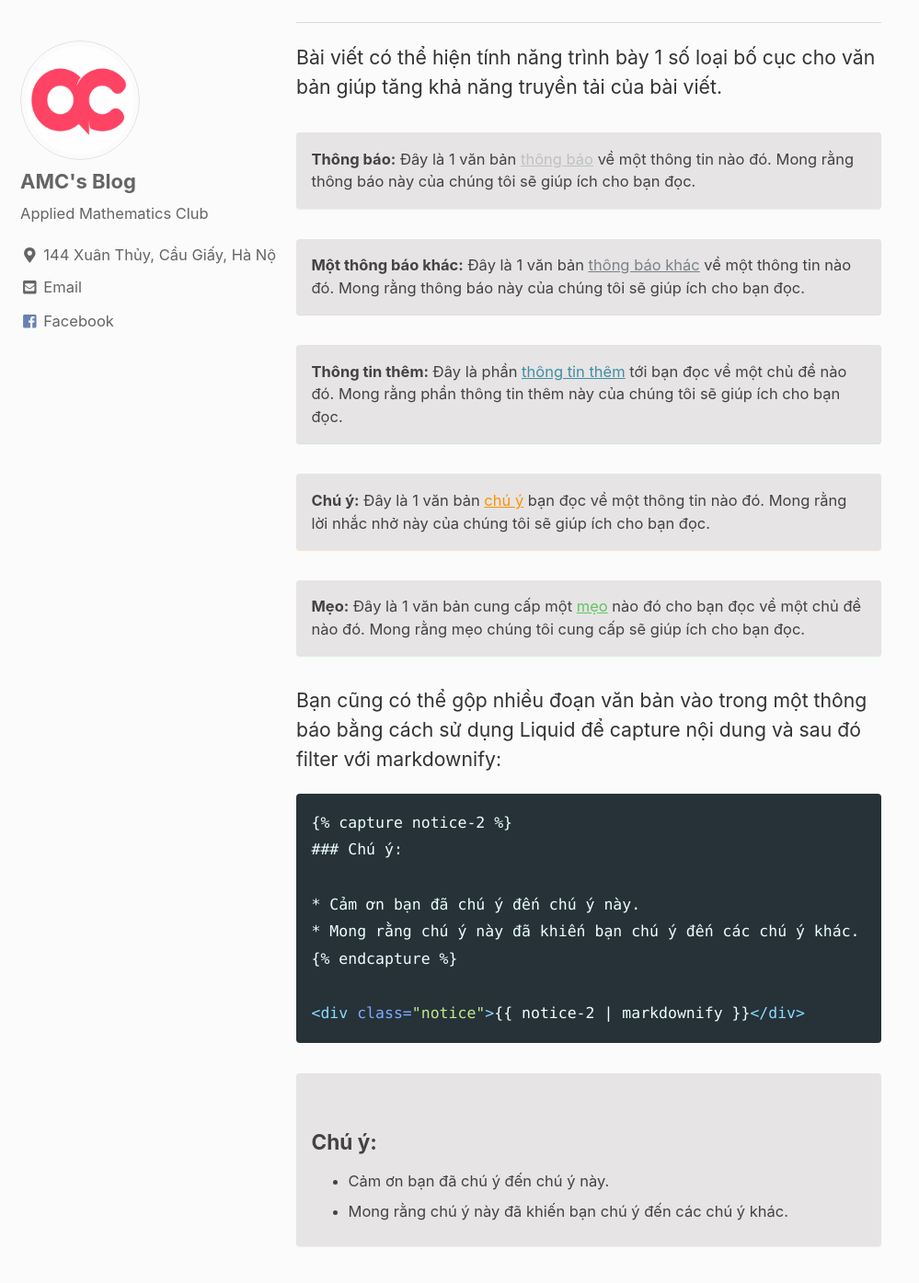
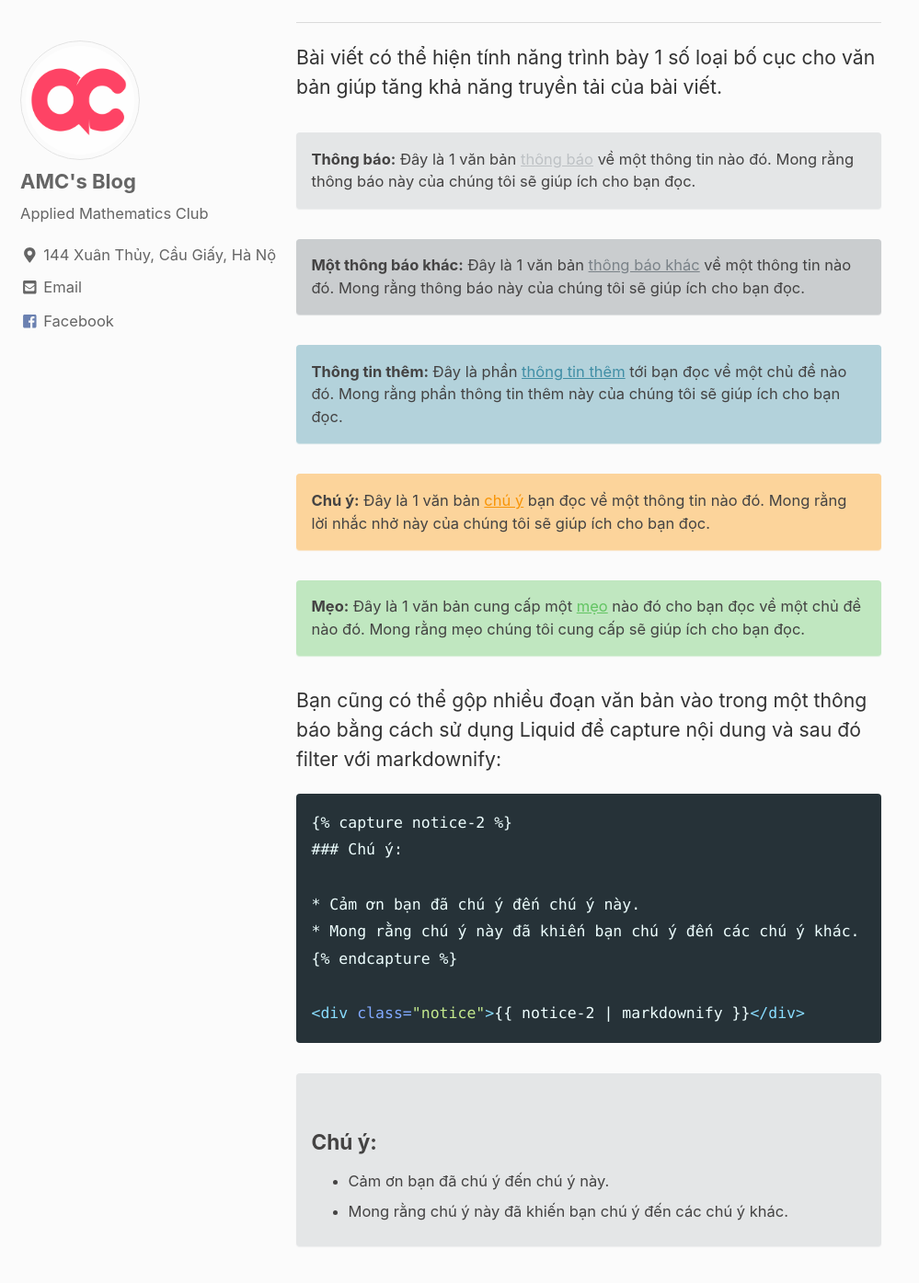
Before and after one commit to amcblog/testvon.github.io, a Jekyll site: the page built from _posts/demo/2018-02-24-demo-9-formats.md, in a window 1280 px wide and 1400 px high, scrolled down 321 px. Shown: the top 1395 px of the window at 92% size, without its empty margins (0-999 px from the left). Built offline with Jekyll 4.4.1, drawn with Linux system fonts in a browser that asks for light colours; nearby versions of some CDN libraries.

Commit message:
Update _notices.scss

```diff
--- a/_sass/minimal-mistakes/_notices.scss
+++ b/_sass/minimal-mistakes/_notices.scss
@@ -17,7 +17,7 @@
   font-family: $global-font-family;
   font-size: $type-size-6 !important;
   text-indent: initial; /* override*/
-  background-color: #e6e4e4;
+  background-color: mix(#fff, $notice-color, 60%);
   border-radius: $border-radius;
   box-shadow: 0 1px 1px rgba($notice-color, 0.25);
 
```
